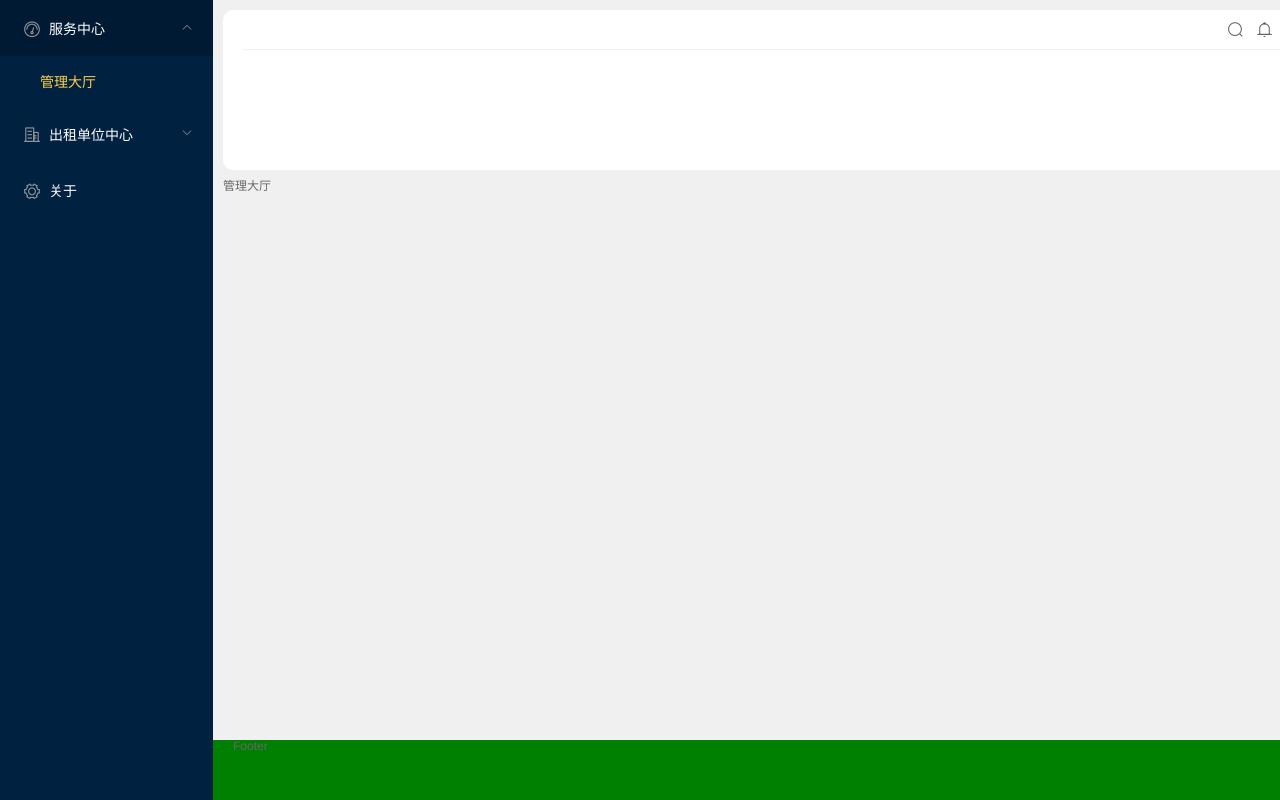
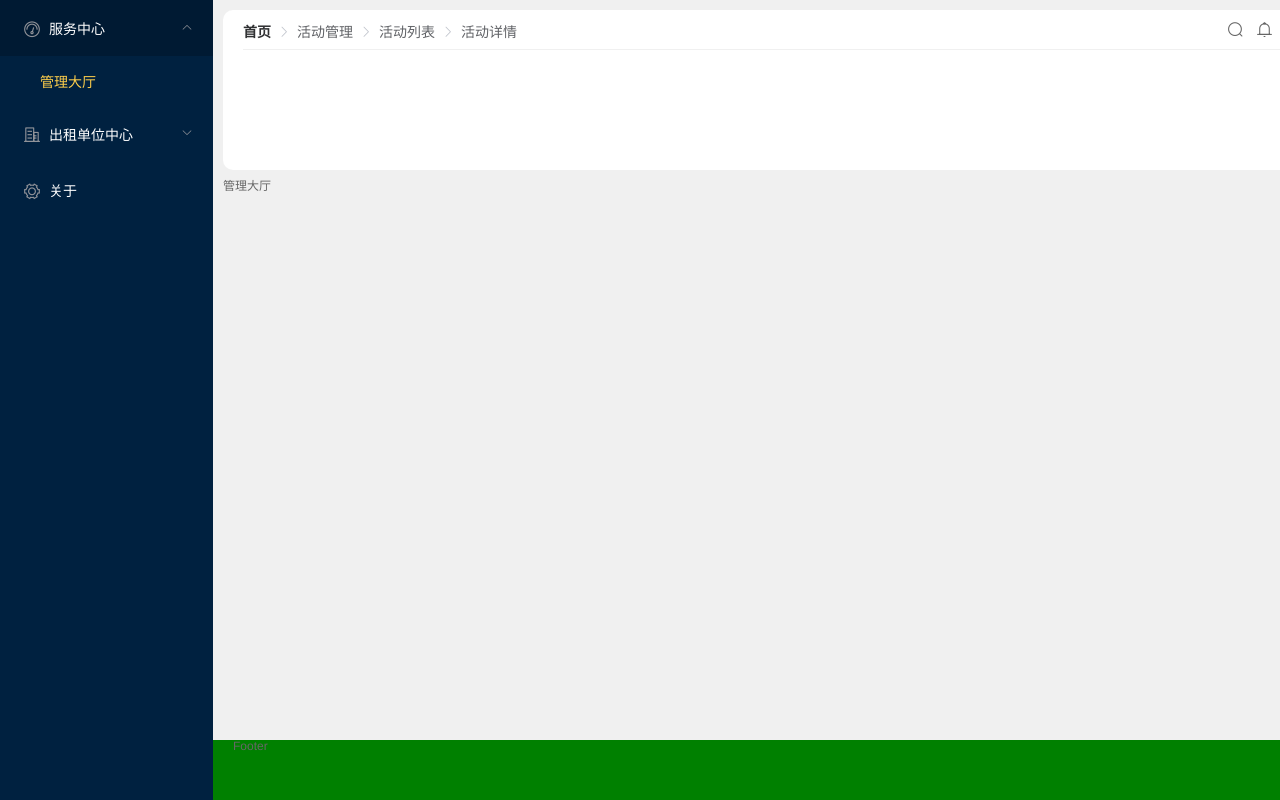
Before and after one commit to superwhys/super-rent, a Vue app: page /Management in a window 1280 px wide. Shown: the top 800 px of the page. Built offline with nearby package versions, Linux system fonts and the light colour scheme.

Commit message:
'PageHead'

```diff
--- a/src/components/common/pageheader/PageHead.vue
+++ b/src/components/common/pageheader/PageHead.vue
@@ -1,5 +1,14 @@
 <template>
-  <div>
+  <div class="head">
+    <div class="breadcrumb">
+      <el-breadcrumb separator-class="el-icon-arrow-right">
+        <el-breadcrumb-item :to="{ path: '/' }">首页</el-breadcrumb-item>
+        <el-breadcrumb-item>活动管理</el-breadcrumb-item>
+        <el-breadcrumb-item>活动列表</el-breadcrumb-item>
+        <el-breadcrumb-item>活动详情</el-breadcrumb-item>
+      </el-breadcrumb>
+    </div>
+
     <div class="user">
       <div class="icon">
         <a><i class="el-icon-search"></i></a>
@@ -20,13 +29,22 @@ export default {
 </script>
 
 <style scoped>
-  .user {
-    width: 100%;
+  .breadcrumb{
+    display: inline-block;
+    float: left;
+    width: 300px;
     height: 40px;
-    /* background-color: green; */
+    margin-top: 15px;
   }
 
   .user {
+    height: 40px;
+    display: inline-block;
+    float: right;
+  }
+
+  .head {
+    height: 40px;
     border-bottom: 1px solid #F0F0F0
   }
 
--- a/src/components/common/sidebar/SideBar.vue
+++ b/src/components/common/sidebar/SideBar.vue
@@ -65,7 +65,7 @@ export default {
 
 <style scoped>
   .el-menu-vertical-demo {
-    width: 213px;
+    /*width: 213px;*/
     min-height: calc(100vh);
     border: none;
   }
--- a/src/main.js
+++ b/src/main.js
@@ -7,7 +7,7 @@ import {Container, Header, Aside, Main, Footer,
         MenuItemGroup, MenuItem, Row, Col,
         Submenu, Select, Option, Dropdown,
         DropdownMenu, DropdownItem, Table, TableColumn,
-        Pagination} from "element-ui";
+        Pagination, Breadcrumb, BreadcrumbItem} from "element-ui";
 
 Vue.config.productionTip = false
 
@@ -33,6 +33,8 @@ Vue.use(DropdownMenu)
 Vue.use(Table)
 Vue.use(TableColumn)
 Vue.use(Pagination)
+Vue.use(Breadcrumb)
+Vue.use(BreadcrumbItem)
 
 Vue.prototype.$bus = new Vue()
 
```
